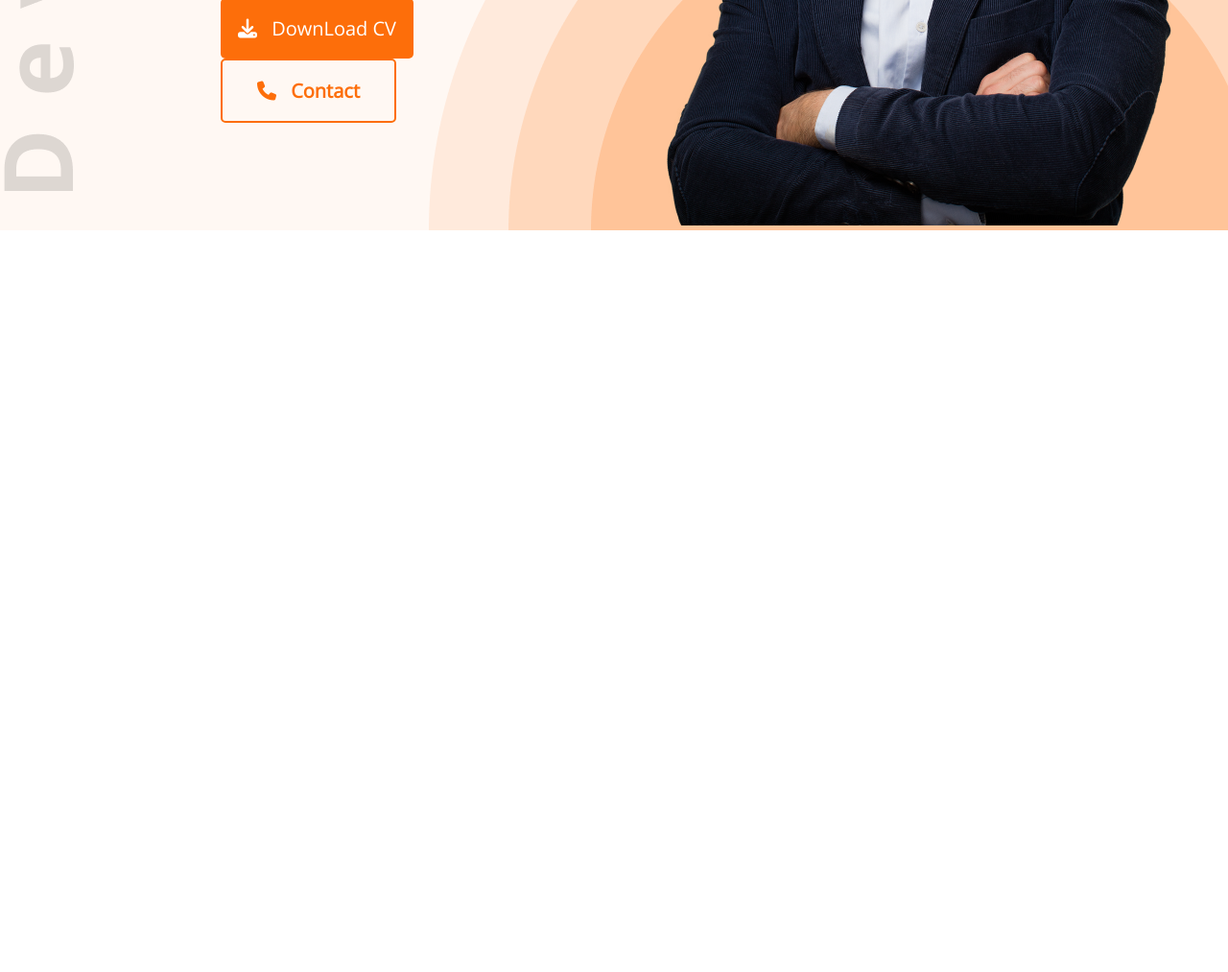
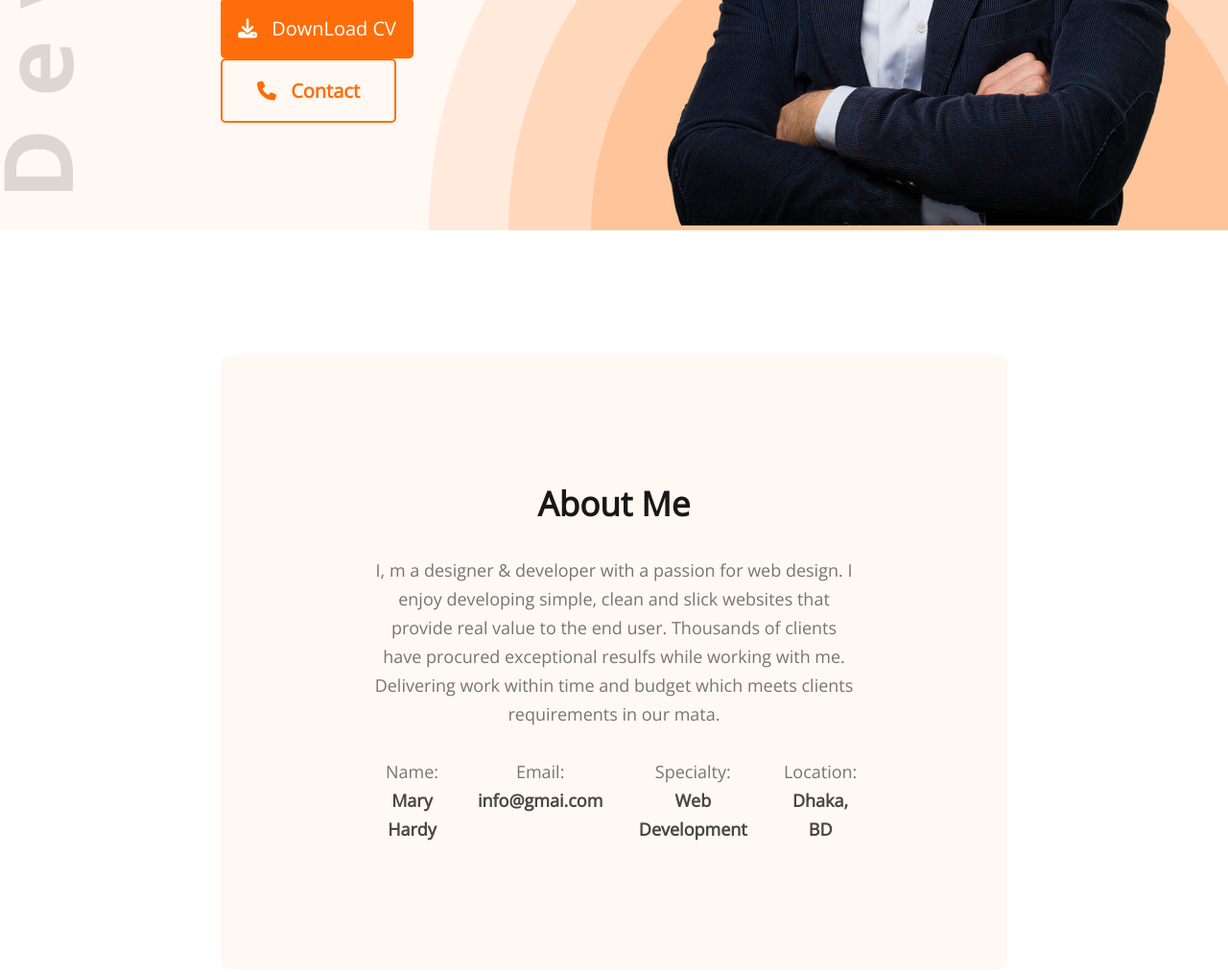
Before and after one commit to atikur-24/developer-portfolio, a plain HTML site: page index.html in a window 1280 px wide. Shown: the part 604-1617 px from the top of the page at 96% size. Before the commit the page ends 844 px from the top, so only its background shows below. Drawn offline with nearby package versions, Linux system fonts and the light colour scheme.

Commit message:
added about mer

```diff
--- a/index.html
+++ b/index.html
@@ -37,7 +37,33 @@
         </div>
     </header>
     <main>
+        <!-- about me -->
+        <section class="about me">
+            <h3 class="section-title">About Me</h3>
+            <p class="section-desc">I, m a designer & developer with a passion for web design. I enjoy developing simple, clean and slick websites that provide real value to the end user. Thousands of clients have procured exceptional resulfs while working with me. Delivering work within time and budget which meets clients requirements in our mata.</p>
+            <div class="about-info-container">
+                <div>
+                    <p class="info-title">Name:</p>
+                    <p class="info-description">Mary Hardy</p>
+                </div>
+                <div>
+                    <p class="info-title">Email:</p>
+                    <p class="info-description">info@gmai.com</p>
+                </div>
+                <div>
+                    <p class="info-title">Specialty:</p>
+                    <p class="info-description">Web Development</p>
+                </div>
+                <div>
+                    <p class="info-title">Location:</p>
+                    <p class="info-description">Dhaka, BD</p>
+                </div>
+            </div>
+        </section>
+        <!-- what i do -->
+        <section>
 
+        </section>
     </main>
     <footer>
 
--- a/style.css
+++ b/style.css
@@ -30,11 +30,21 @@
     margin-right: 10px;
 }
 .section-title {
-
+    margin-bottom: 30px;
+    font-weight: 700;
+    font-size: 35px;
+    line-height: 48px;
+    text-align: center;
+    color: #181818;
 }
 
 .section-desc {
-
+    margin-bottom: 30px;
+    font-weight: 400;
+    font-size: 18px;
+    line-height: 30px;
+    text-align: center;
+    color: #757575;
 }
 
 /* title and navbar styles */
@@ -103,3 +113,34 @@ nav li {
     border: 2px solid #FD6E0A;
     color: #FD6E0A;
 }
+
+/* about me styles */
+.about {
+    margin: 130px 230px;
+    padding: 131px 156px;
+    background: #FFF8F3;
+    border-radius: 10px;
+}
+
+.about-info-container {
+    display: flex;
+    gap: 25px;
+    justify-content: space-around;
+}
+.info-title {
+    font-weight: 400;
+    font-size: 18px;
+    line-height: 30px;
+    text-align: center;
+    color: #757575;
+}
+
+.info-description {
+    font-weight: 700;
+    font-size: 18px;
+    line-height: 30px;
+    text-align: center;
+    color: #474747;
+}
+
+/* what i do */
```
